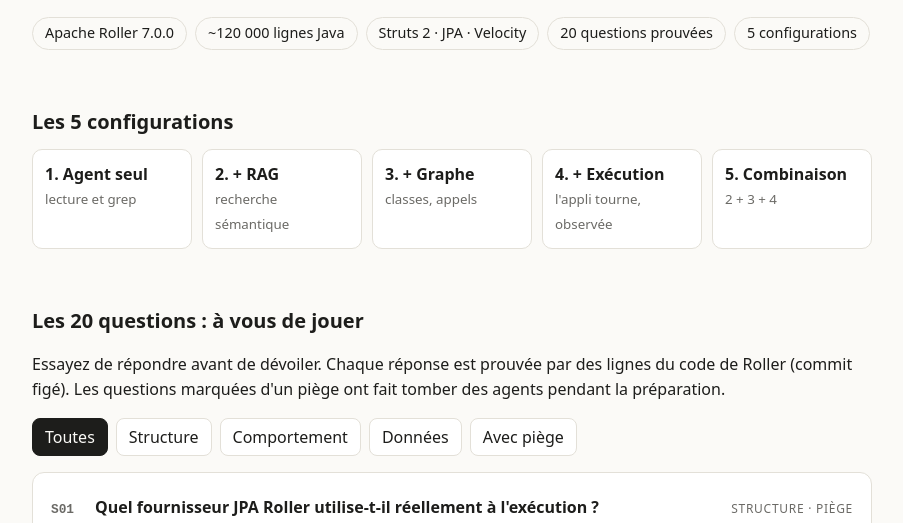
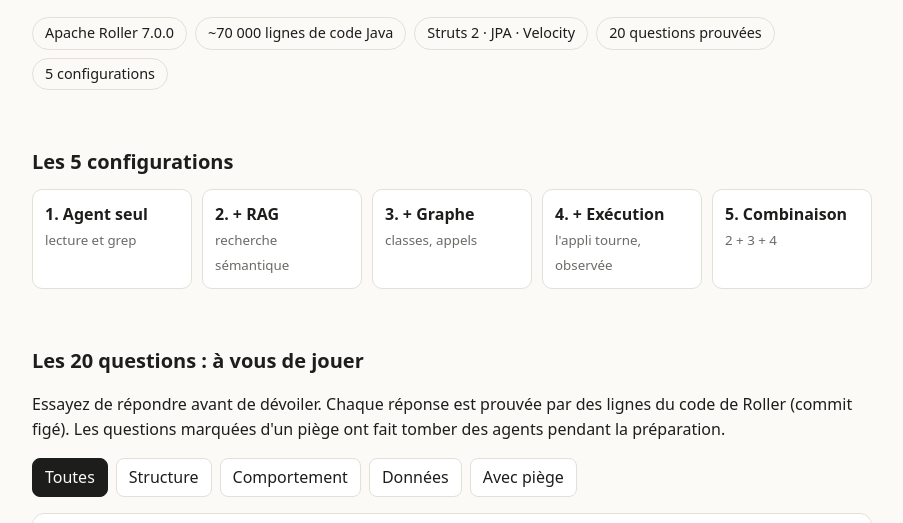
Before and after one commit to mekkiamiri/legacy-context-bench, a plain HTML site: page docs/index.html in a window 1280 px wide. Shown: the part 197-720 px from the top of the page, without its empty margins (188-1091 px from the left). Drawn offline with Linux system fonts and the light colour scheme.

Commit message:
Taille de Roller : 70 000 lignes de code Java (hors vides et commentaires)

```diff
--- a/docs/index.html
+++ b/docs/index.html
@@ -48,7 +48,7 @@
   <h1>Agent IA sur du legacy :<br>RAG, graphe ou exécution ?</h1>
   <p class="lead">Quel contexte donner à un agent pour qu'il comprenne vraiment une appli ancienne ? Au lieu de deviner, on mesure : même appli, mêmes questions, cinq configurations.</p>
   <div class="facts">
-    <span>Apache Roller 7.0.0</span><span>~120 000 lignes Java</span><span>Struts 2 · JPA · Velocity</span><span>20 questions prouvées</span><span>5 configurations</span>
+    <span>Apache Roller 7.0.0</span><span>~70 000 lignes de code Java</span><span>Struts 2 · JPA · Velocity</span><span>20 questions prouvées</span><span>5 configurations</span>
   </div>
 
   <h2>Les 5 configurations</h2>
```
Also changed, not shown: 1 other file.
